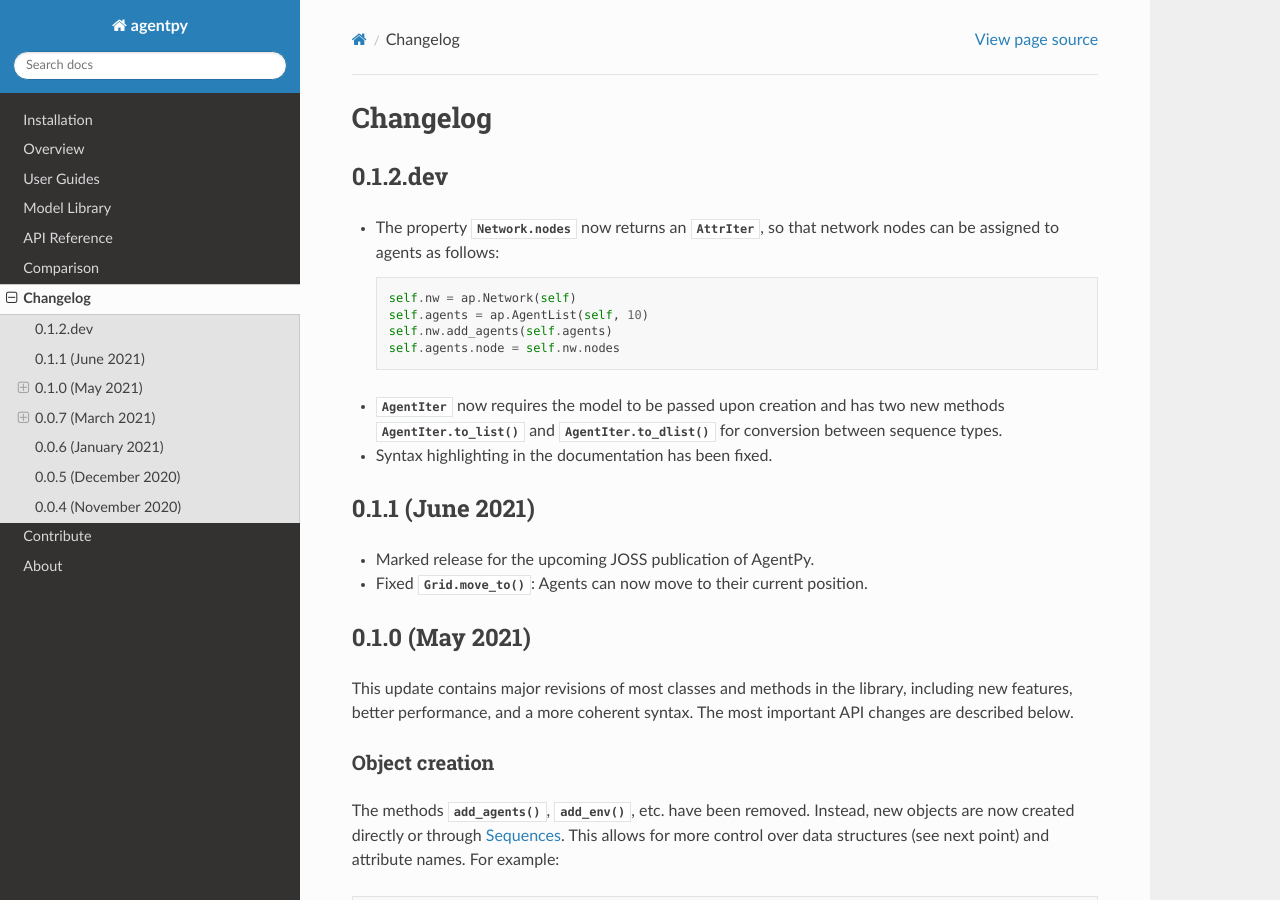
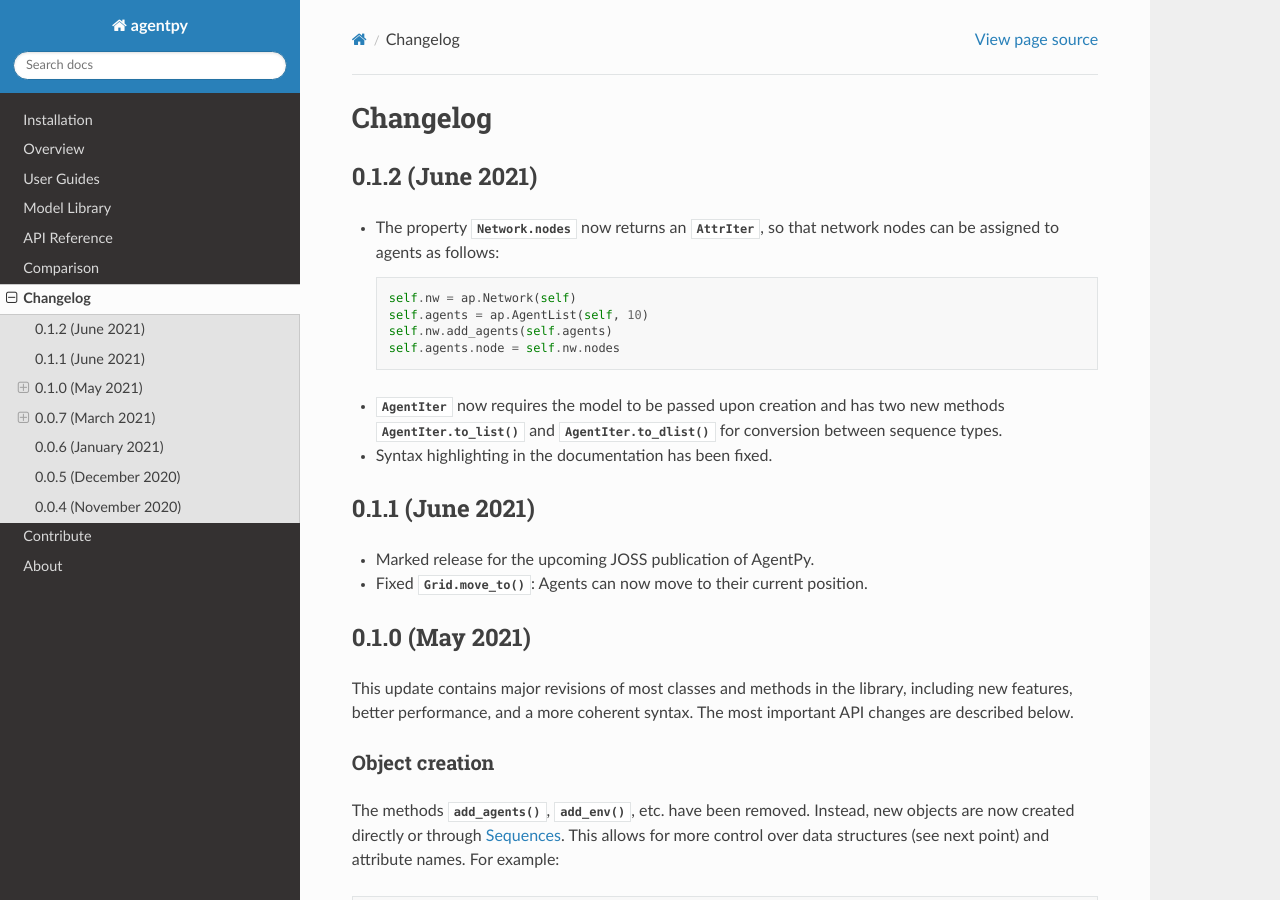
Before and after one commit to jofmi/agentpy, a Sphinx documentation site: the page built from docs/changelog.rst, in a window 1280 px wide and 900 px high. Built offline with Sphinx 7.4.7 and the Read the Docs theme 2.0.0, drawn with Linux system fonts in a browser that asks for light colours; pages that are not in the unit, such as notebooks, are missing from menus.

Commit message:
Update changelog.rst

```diff
--- a/docs/changelog.rst
+++ b/docs/changelog.rst
@@ -4,8 +4,8 @@
 Changelog
 =========
 
-0.1.2.dev
----------
+0.1.2 (June 2021)
+-----------------
 
 - The property :attr:`Network.nodes` now returns an :class:`AttrIter`,
   so that network nodes can be assigned to agents as follows::
```
